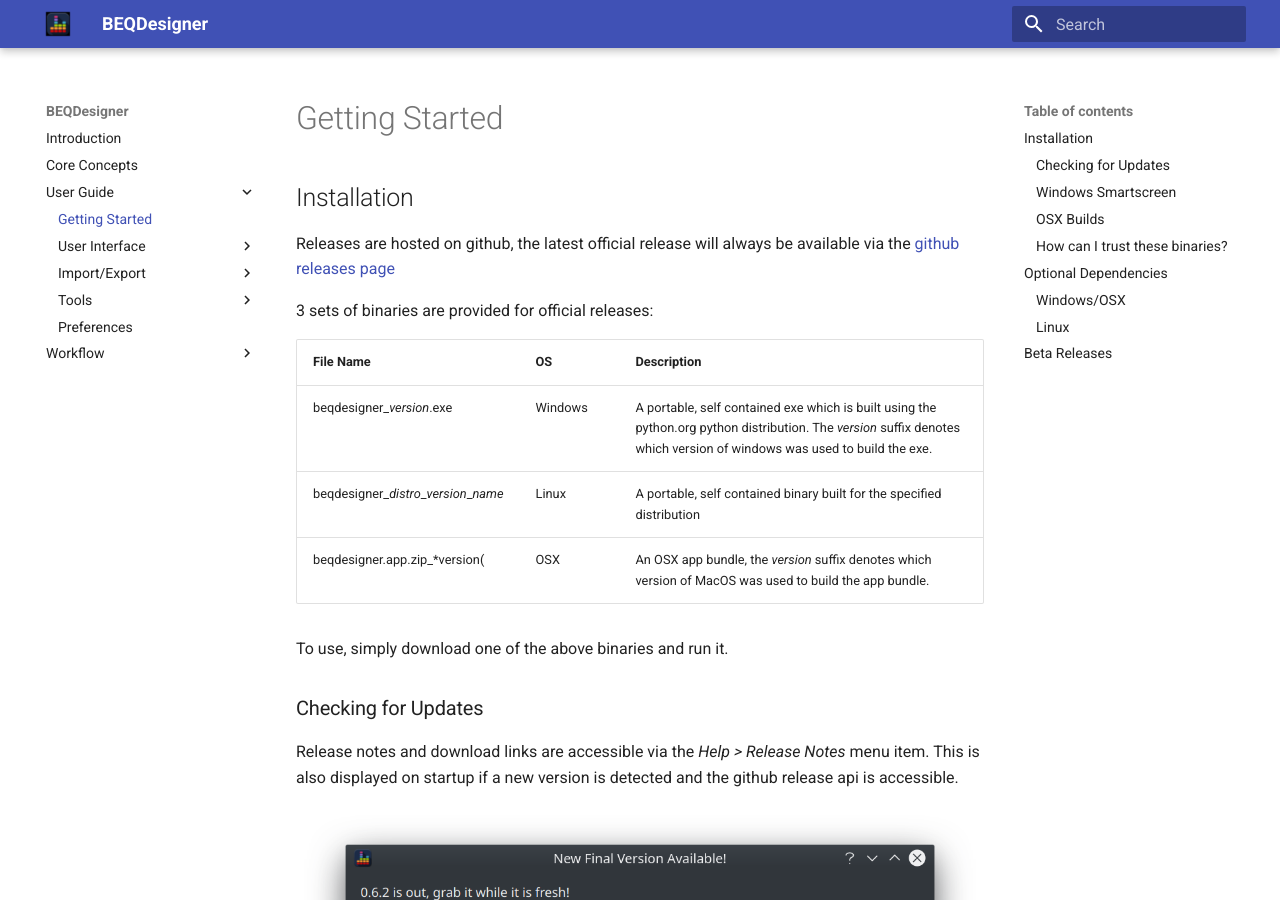
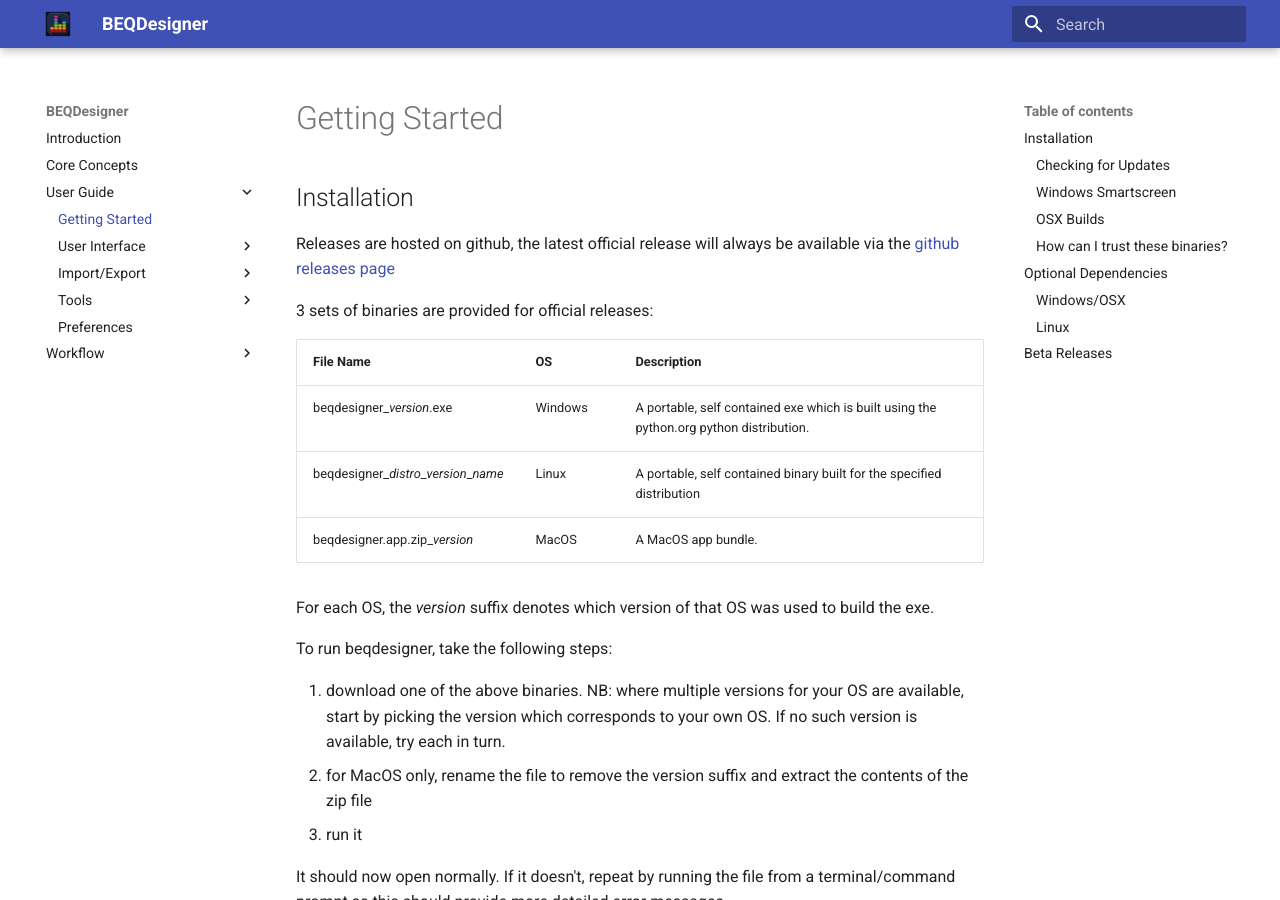
Before and after one commit to 3ll3d00d/beqdesigner, an MkDocs documentation site: the page built from docs/install.md, in a window 1280 px wide and 900 px high. Built offline with MkDocs 1.6.1 and Material for MkDocs 9.7.7, drawn with Linux system fonts in a browser that asks for light colours; some of the changed text lies outside the part shown.

Commit message:
Update install.md

```diff
--- a/docs/install.md
+++ b/docs/install.md
@@ -6,11 +6,19 @@ Releases are hosted on github, the latest official release will always be availa
 
 File Name | OS | Description
 ----------|----|------------
-beqdesigner_*version*.exe | Windows | A portable, self contained exe which is built using the python.org python distribution. The *version* suffix denotes which version of windows was used to build the exe.
+beqdesigner_*version*.exe | Windows | A portable, self contained exe which is built using the python.org python distribution.
 beqdesigner_*distro*\_*version*\_*name* | Linux | A portable, self contained binary built for the specified distribution
-beqdesigner.app.zip_*version( | OSX | An OSX app bundle, the *version* suffix denotes which version of MacOS was used to build the app bundle.
+beqdesigner.app.zip_*version* | MacOS | A MacOS app bundle.
 
-To use, simply download one of the above binaries and run it.
+For each OS, the *version* suffix denotes which version of that OS was used to build the exe.
+
+To run beqdesigner, take the following steps:
+
+  1. download one of the above binaries. NB: where multiple versions for your OS are available, start by picking the version which corresponds to your own OS. If no such version is available, try each in turn.
+  2. for MacOS only, rename the file to remove the version suffix and extract the contents of the zip file
+  3. run it
+
+It should now open normally. If it doesn't, repeat by running the file from a terminal/command prompt as this should provide more detailed error messages.
 
 ### Checking for Updates
 
```
